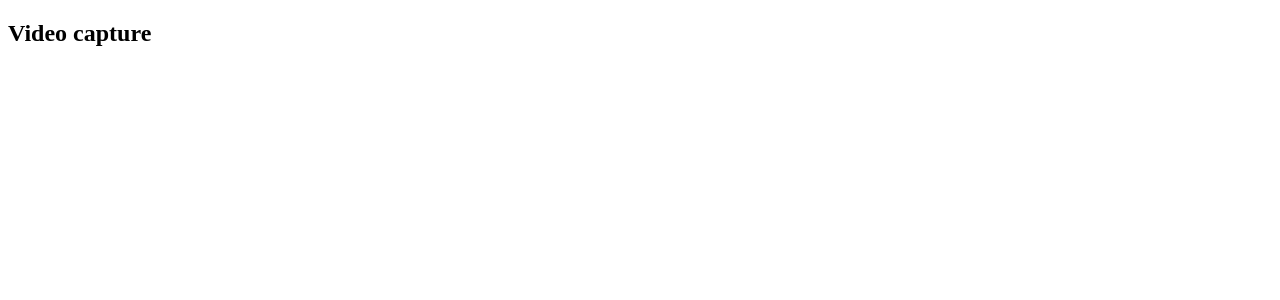
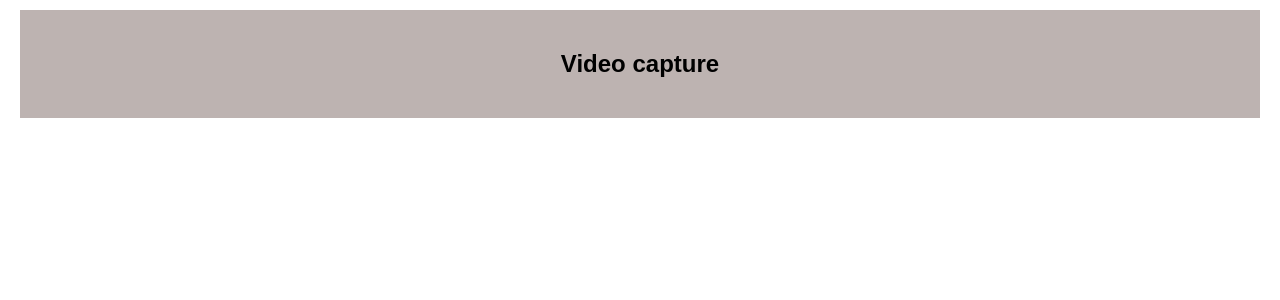
Before and after one commit to dejanmijic/video-capture, a React (Vite) app: page / in a window 1280 px wide. Shown: the top 300 px of the page. Built offline with nearby package versions, Linux system fonts and the light colour scheme.

Commit message:
Content wrapper - layout

```diff
--- /dev/null
+++ b/src/app/App.css
@@ -0,0 +1,14 @@
+main {
+  min-height: 100vh;
+  padding: 10px 20px;
+}
+
+.wrapper {
+  width: 100%;
+  margin: 0 auto;
+  padding: 20px;
+  display: flex;
+  flex-direction: column;
+  align-items: center;
+  background-color: #bdb3b1;
+}
--- a/src/App.tsx
+++ b/src/app/App.tsx
@@ -1,12 +1,15 @@
 import type { JSX } from 'react'
+import './App.css'
 
 const App = (): JSX.Element => {
   return (
     <>
       <main>
-        <section>
-          <h1>Video capture</h1>
-        </section>
+        <div className="wrapper">
+          <section>
+            <h1>Video capture</h1>
+          </section>
+        </div>
       </main>
     </>
   )
--- a/src/main.tsx
+++ b/src/main.tsx
@@ -1,6 +1,7 @@
 import { StrictMode } from 'react'
 import { createRoot } from 'react-dom/client'
-import App from './App.tsx'
+import App from './app/App'
+import './styles/globals.css'
 
 createRoot(document.getElementById('root')!).render(
   <StrictMode>
--- /dev/null
+++ b/src/styles/globals.css
@@ -0,0 +1,8 @@
+* {
+  box-sizing: border-box;
+}
+
+body {
+  margin: 0;
+  font-family: sans-serif;
+}
```
